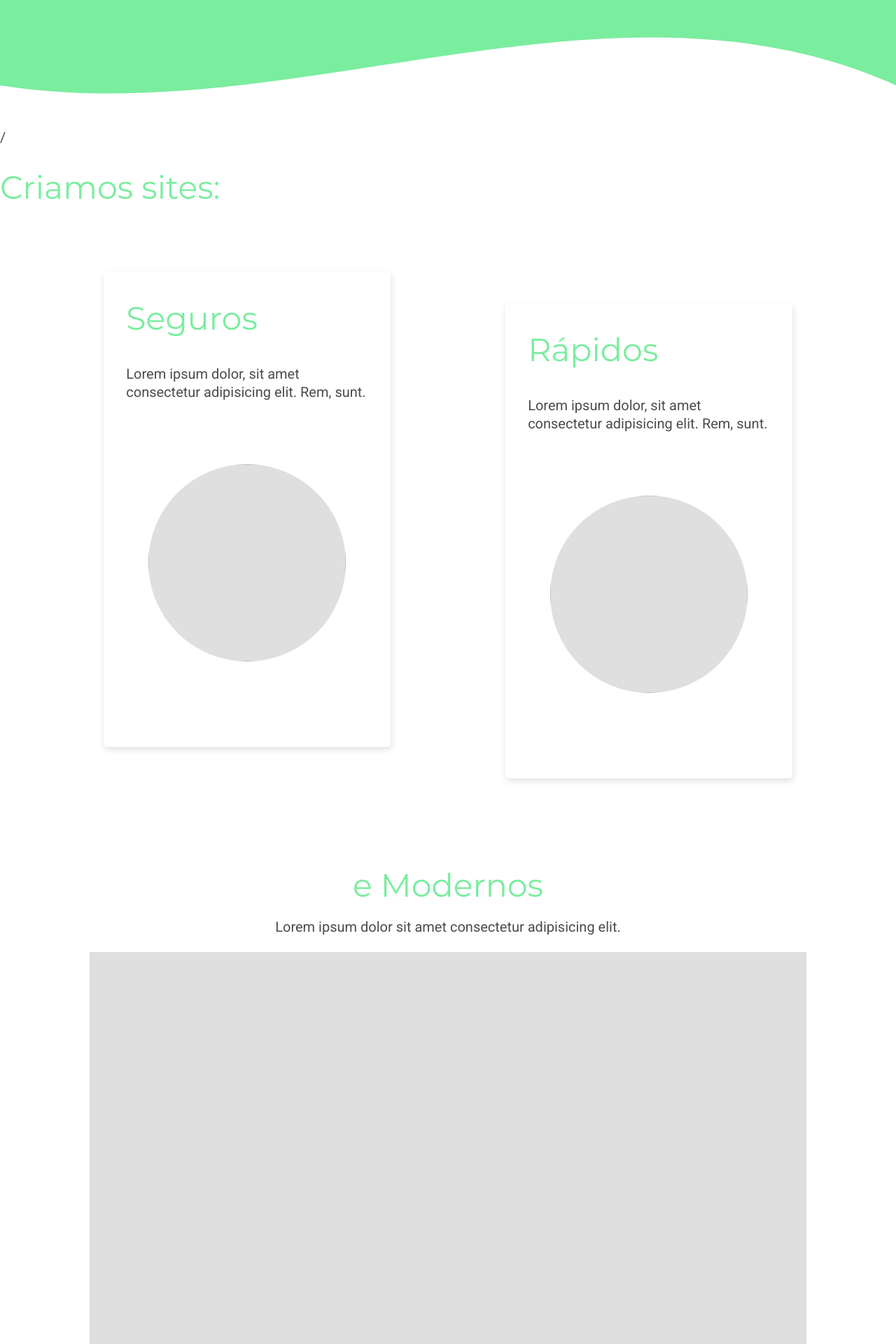
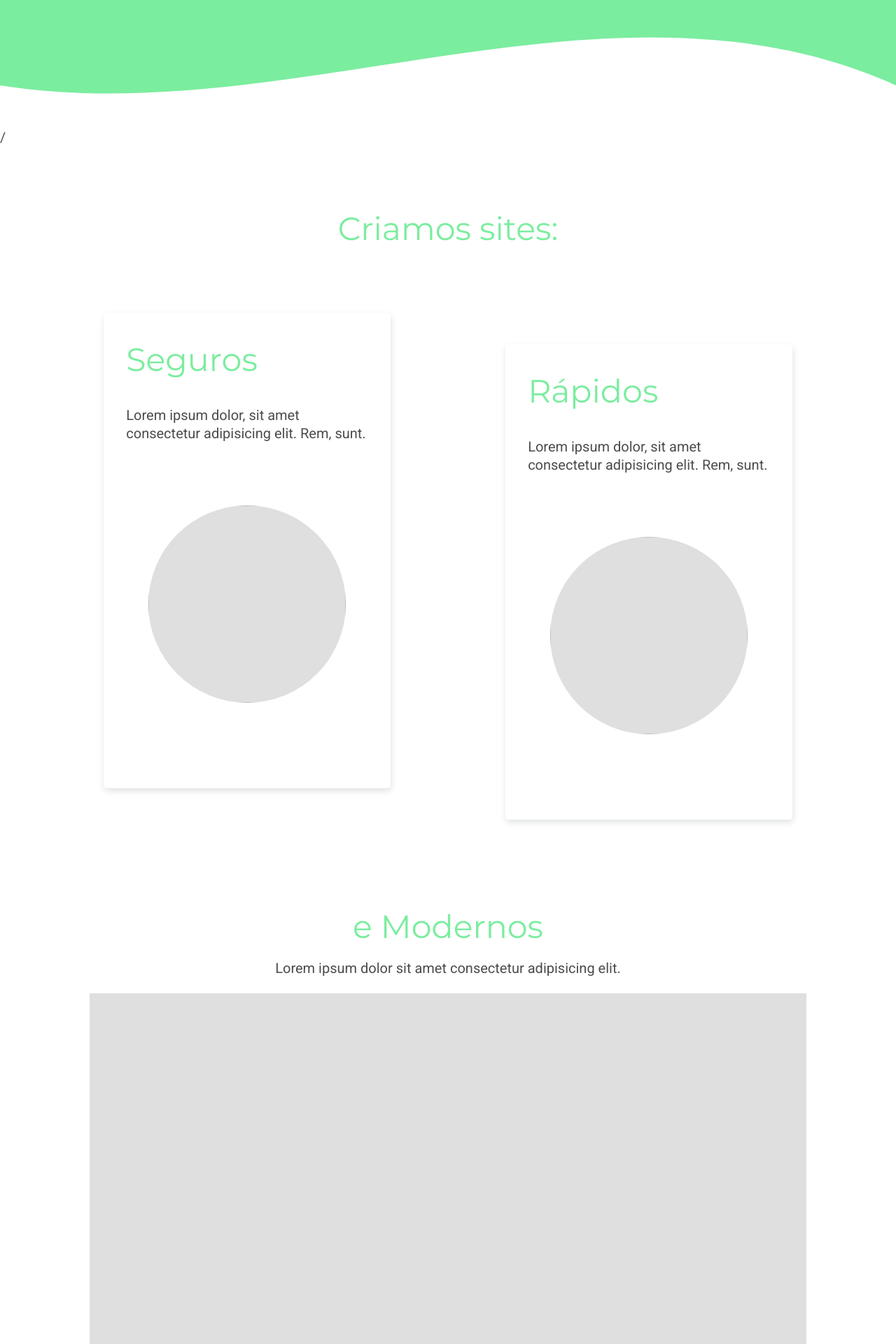
Before and after one commit to SupahJay/landingPage, a Jekyll site: the page built from index.html, in a window 1280 px wide. Shown: the part 481-2401 px from the top of the page at 70% size. Built offline with Jekyll 4.4.1, drawn with Linux system fonts in a browser that asks for light colours.

Commit message:
Jekyll hid a space bar 🤔

```diff
--- a/_layouts/main.html
+++ b/_layouts/main.html
@@ -11,7 +11,7 @@
         <!-- <link href="https://fonts.googleapis.com/css?family=Raleway:300,regular,500,600,700,800" rel="stylesheet" /> -->
     </head>
     {%- include header.html -%}
-    <main {%- if page.main_class != blank -%} class="{{page.main_class}}"{%- endif -%}>
+    <main  {%- if page.main_class -%} class="{{page.main_class}}"{%- endif -%}>
         {{content}}
     </main>
     {%- include footer.html -%}
```
